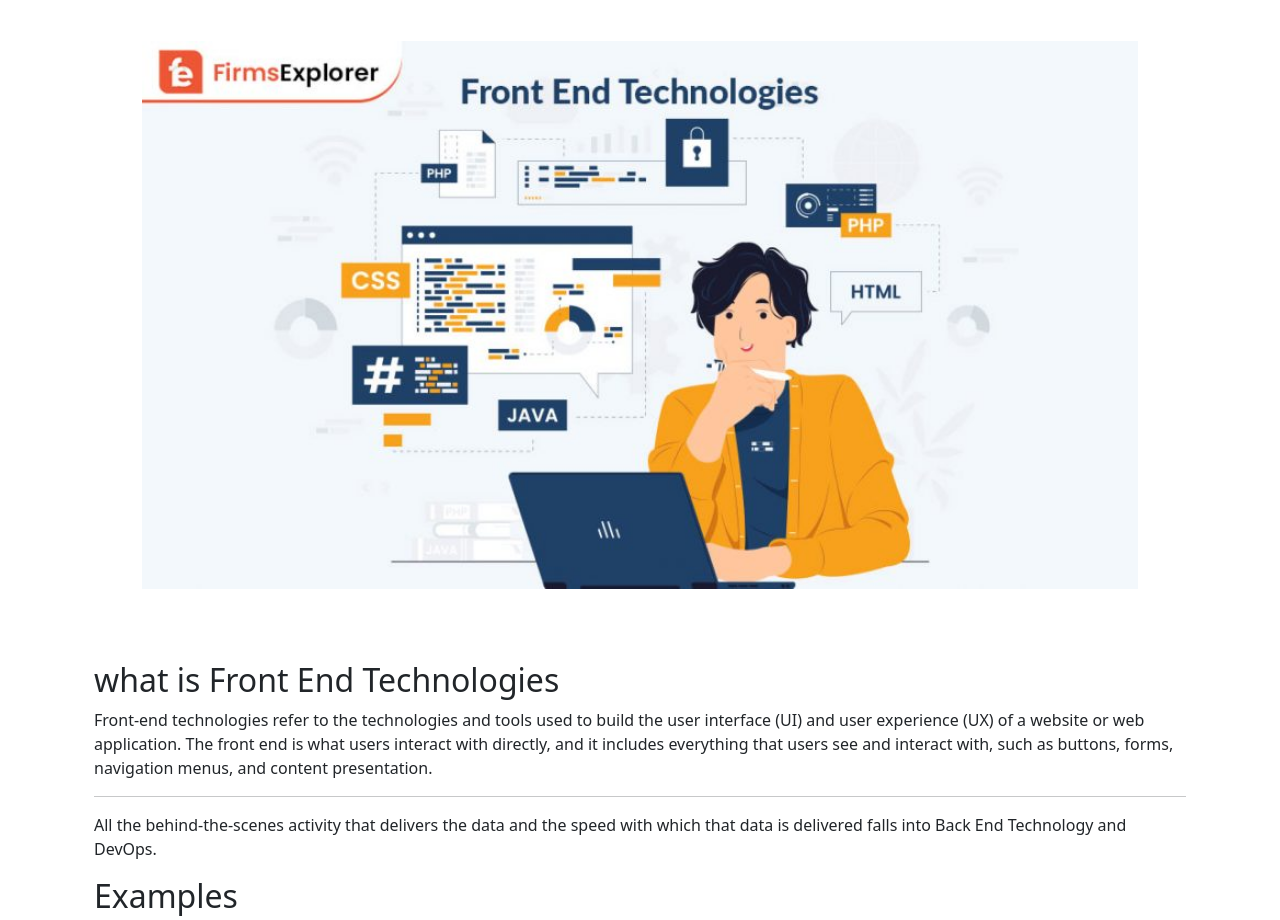
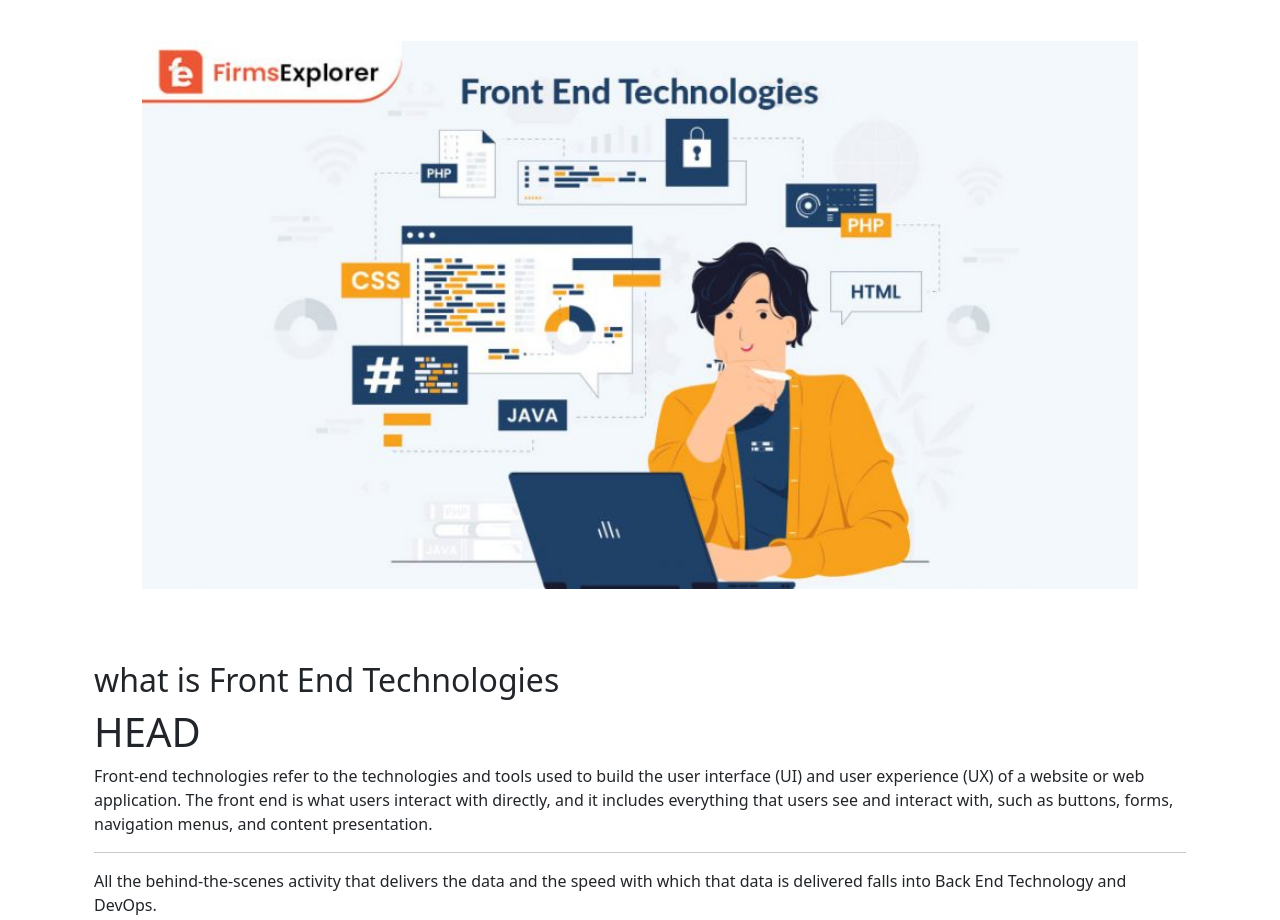
Before and after one commit to Irshad-muhammed-me/Elevat-Assignment-M2, a plain HTML site: page index.html in a window 1280 px wide. Shown: the part 141-1061 px from the top of the page. Drawn offline with nearby package versions, Linux system fonts and the light colour scheme.

Commit message:
demo commit

```diff
--- a/index.html
+++ b/index.html
@@ -87,6 +87,7 @@
 
       <article class="blog-post">
         <h2 class="blog-post-title">what is Front End Technologies</h2>
+        <h1>HEAD</h1>
         <p>Front-end technologies refer to the technologies and tools used to build the user interface (UI) and user experience (UX) of a website or web application. The front end is what users interact with directly, and it includes everything that users see and interact with, such as buttons, forms, navigation menus, and content presentation.</p>
         <hr>
         <p>All the behind-the-scenes activity that delivers the data and the speed with which that data is delivered falls into Back End Technology and DevOps.</p>
```
